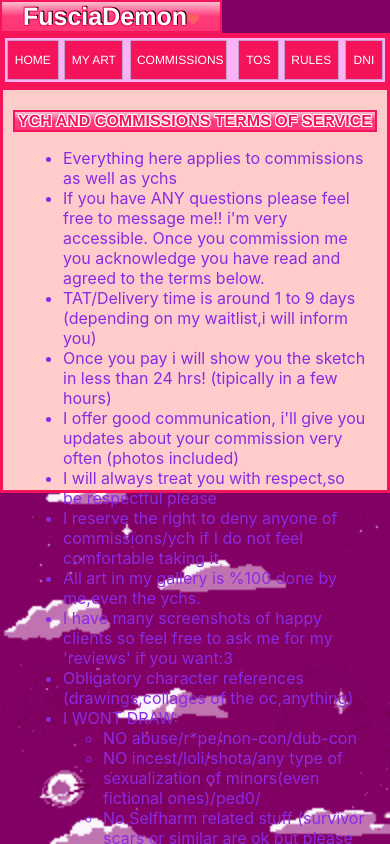
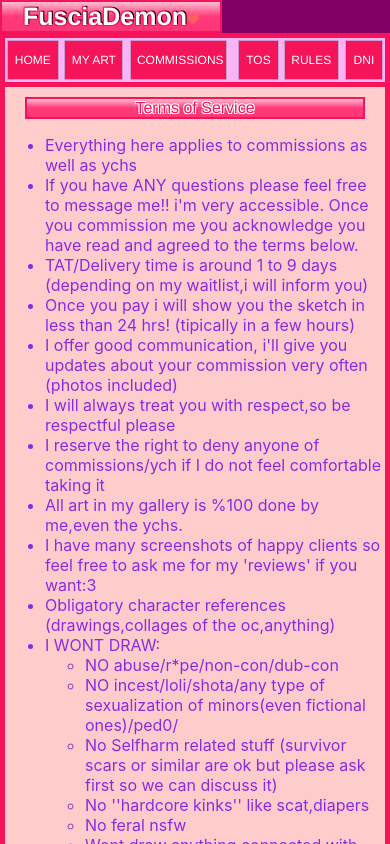
Before and after one commit to AntonioHdzMoreno/FuschiaDemonWebPage, a React (Create React App) app: page /Tos in a window 390 px wide. Shown: the top 844 px of the page. Built offline with nearby package versions, Linux system fonts and the light colour scheme; the HTML template or start-up script is replaced by a standard one.

Commit message:
All Pages are responsive

```diff
--- a/src/component/pages/art.js
+++ b/src/component/pages/art.js
@@ -23,10 +23,12 @@ export default function Art() {
 
     return (
     <>
+    <div id="Espacio"></div>
     <Header></Header>
-    <div id="Tabla">
+
+    <div id="TablaArt">
     <div>
-    <p id="Stat" >Some of my work</p>
+    <p id="Title" >Some of my work</p>
     <div id="Galeria">
     <Imagen imgthumb = "https://i.ibb.co/C7JDvzN/1.jpg" imgfull ="https://i.ibb.co/C7JDvzN/1.jpg"
     alt="DIA" imgnumber = "image1" imgref="#image1" prevnumber="#image0" nextnumber="#image2"></Imagen>
@@ -39,6 +41,7 @@ export default function Art() {
     </div>
     </div>
     </div>
+    <div id="Espacio"></div>
     </>
   )
 }
--- a/src/component/pages/commission.js
+++ b/src/component/pages/commission.js
@@ -5,10 +5,10 @@ import banana from '../../img/example/banana.jpg'
 export default function Commission() {
   return (
     <>
+     <div id="Espacio"></div>
     <Header></Header>
     <div id="Tabla">
-    <br></br>
-    <h3 id="Stat">I'm doing icons,chibis and fullbodys!</h3>
+    <h3 id="Title">I'm doing icons,chibis and fullbodys!</h3>
     <br></br>
     <div id ="Commission">
     <h3>✨FULLBODYS=
@@ -18,6 +18,7 @@ export default function Commission() {
         <img id="fullbody" src={banana}></img>
     </div>
     </div>
+    <div id="Espacio"></div>
 </>
   )
 }
--- a/src/component/pages/rules.js
+++ b/src/component/pages/rules.js
@@ -4,9 +4,9 @@ function Rules() {
   return (
     <>
     <Header></Header>
-    <div id="Tabla">
-      <br></br>
-    <h3 id="Stat">Rules</h3>
+    <div id="TablaRules">
+    <div>
+    <p id="Title" >Rules</p>
     <ul id="lista">
         <li>All details must be discussed before payment</li>
         <li>Payment BEFORE I start working and paid by PayPal or OXXO</li>
@@ -40,6 +40,7 @@ furaffinity.net/fucsiademon)</li>
         <li><b class = "negrita">Commercial use? dm me.</b></li>
     </ul>
     </div>
+    </div>
     </>
   )
 }
--- a/src/component/pages/tos.js
+++ b/src/component/pages/tos.js
@@ -5,9 +5,9 @@ export default function Tos() {
   return (
      <>
     <Header></Header>
-    <div id="Tabla">
-    <br></br>
-    <h3 id="Stat">YCH AND COMMISSIONS TERMS OF SERVICE</h3>
+    <div id="TablaRules">
+    <div>
+    <p id="Title">Terms of Service</p>
     <ul id="lista">
         <li>Everything here applies to commissions as well as ychs</li>
         <li>If you have ANY questions please feel free to message me!! i'm very accessible.
@@ -36,6 +36,7 @@ export default function Tos() {
        </ul>
     </ul>
     </div>
+    </div>
 </>
   )
 }
--- a/src/css/artgallery.css
+++ b/src/css/artgallery.css
@@ -1,6 +1,88 @@
+#TablaArt
+{
+  display:flex;
+  justify-content: center;
+  flex-wrap: wrap;
+  max-width: 900px;
+  background-color: #ffcccc;
+  margin: auto;
+  border: 5px solid #f51459;
+  border-top: 0px;
+  max-height: 80%;
+}
+
 #Galeria
 {
-  display: grid;
-  grid-template-columns: auto auto auto auto;
+  display:flex;
+  justify-content: center;
+  flex-wrap: wrap;
   max-width: 900px;
+  background-color: #ffcccc;
+  margin: auto;
 }
+
+#Title
+{
+  margin-left: 100px;
+  margin-right: 100px;
+  font-size:30px;
+  border: 2pt solid #f51459;
+  text-align: center;
+  font-family: 'Franklin Gothic Medium', 'Arial Narrow', Arial, sans-serif;
+  color:#f51459;
+  text-shadow:     -1px -1px 0 white,
+  1px -1px 0 white,
+  -1px 1px 0 white,
+   1px 1px 0 white;
+   margin-top: 10px;
+   margin-bottom: 0px;
+   background: rgb(255,55,120);
+   background: linear-gradient(360deg, rgba(255,55,120,1) 16%, rgba(255,59,123,1) 51%, rgba(255,189,210,1) 100%);
+}
+
+@media(max-width: 700px) and (min-width: 500px)
+{
+  #Title
+  {
+    margin-left: 100px;
+    margin-right: 100px;
+    font-size:20px;
+  }
+
+}
+
+
+@media (max-width: 430px ) and (min-width: 330px)
+{
+  #Title
+  {
+    margin-left: 20px;
+    margin-right: 20px;
+    font-size:16px;
+  }
+
+  #TablaArt
+  {
+    max-width: 400px;
+  }
+}
+
+@media (max-width: 320px ) and (min-width: 300px)
+{
+  #Title
+{
+  margin-left: 20px;
+  margin-right: 20px;
+  font-size:16px;
+}
+}
+
+@media (max-width: 280px ) and (min-width: 250px)
+{
+  #Title
+{
+  margin-left: 20px;
+  margin-right: 20px;
+  font-size:13px;
+}
+}
--- a/src/css/menu.css
+++ b/src/css/menu.css
@@ -381,7 +381,7 @@ margin: auto;
 }
 #Espacio
 {
-  height: 40px;
+  height: 20px;
 }
 
 }
@@ -469,7 +469,7 @@ margin: auto;
 }
 #Espacio
 {
-  height: 20px;
+  height: 30px;
 }
 
 }
--- a/src/css/rules.css
+++ b/src/css/rules.css
@@ -1,10 +1,21 @@
 #lista
 {
-    color: blueviolet;
-    margin-left: 20px;
-  margin-right: 20px;
+  color: blueviolet;
 }
 #lista .negrita
 {
     font-weight: 900;
 }
+
+#TablaRules
+{
+  display:flex;
+  justify-content: center;
+  flex-wrap: wrap;
+  max-width: 900px;
+  background-color: #ffcccc;
+  margin: auto;
+  border: 5px solid #f51459;
+  border-top: 0px;
+  max-height: 80%;
+}
```
